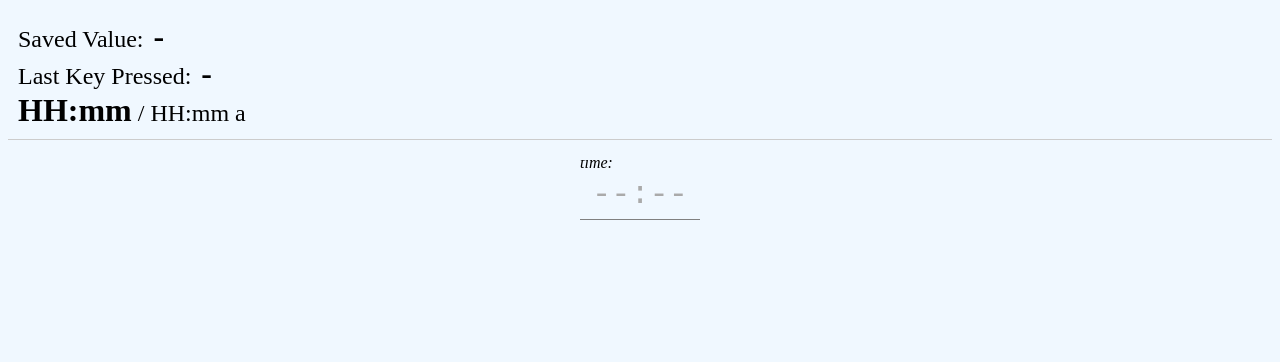
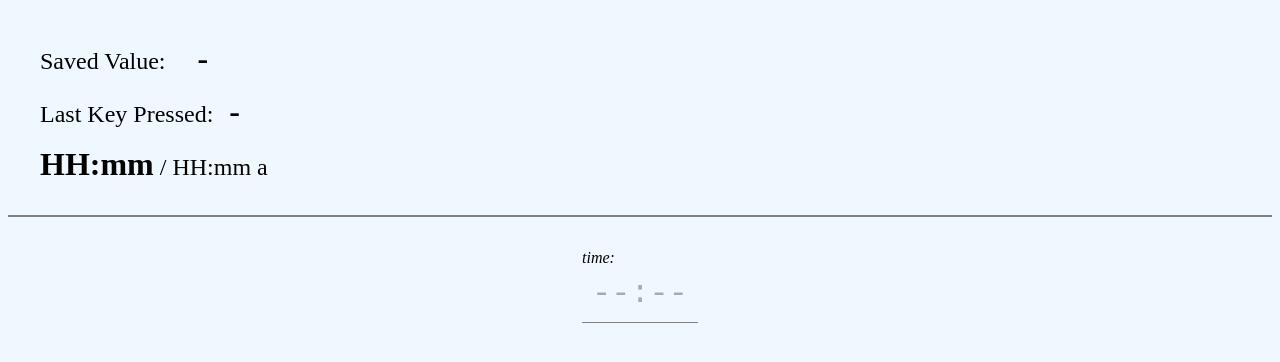
Before and after one commit to TomasRichtr/keyboard-time-input-only, a Vue app: page / in a window 1280 px wide. Shown: the top 362 px of the page. Built offline with nearby package versions, Linux system fonts and the light colour scheme.

Commit message:
build errors fix

```diff
--- a/index.html
+++ b/index.html
@@ -4,7 +4,7 @@
     <meta charset="UTF-8">
     <link rel="icon" href="/favicon.ico">
     <meta name="viewport" content="width=device-width, initial-scale=1.0">
-    <title>Vite App</title>
+    <title>vue-time - demo</title>
   </head>
   <body>
     <div id="app"></div>
--- a/src/App.vue
+++ b/src/App.vue
@@ -21,10 +21,10 @@ header {
   display: flex;
   flex-direction: column;
   justify-content: space-between;
-  margin-bottom: 20px;
-  column-gap: 20px;
-  border-bottom: 1px solid #ccc;
-  padding: 10px;
+  margin-bottom: 2rem;
+  row-gap: 1rem;
+  border-bottom: 2px solid gray;
+  padding: 2rem;
   height: fit-content;
 }
 main {
--- a/src/components/KeyPushTracker.vue
+++ b/src/components/KeyPushTracker.vue
@@ -33,6 +33,6 @@ onUnmounted(() => {
   font-weight: bold;
   font-size: 2rem;
   text-align: center;
-  margin-left: 10px;
+  margin-left: 1rem;
 }
 </style>
--- a/src/components/TimeInput.vue
+++ b/src/components/TimeInput.vue
@@ -1,7 +1,8 @@
 <template>
-  <label class="input-wrapper" :class="{ 'input-wrapper-focus': userInputFocus }">
-    <span class="label">time:</span>
-    <div class="custom-placeholder" v-html="displayPlaceholder" ref="timeInputPlaceholder" />
+  <div>
+    <label class="label">time:</label>
+    <span class="input-wrapper" :class="{ 'input-wrapper-focus': userInputFocus }">
+      <span class="custom-placeholder" v-html="displayPlaceholder" ref="timeInputPlaceholder" />
       <input
         class="monospace-input"
         v-model="userInput"
@@ -9,7 +10,8 @@
         @blur="setAmPm"
         @focus="userInputFocus = true"
       />
-  </label>
+    </span>
+  </div>
 </template>
 
 <script setup lang="ts">
@@ -24,24 +26,20 @@ const { setTimeToSave } = useTimeInput()
 
 const userInput = ref('')
 const userInputFocus = ref(false)
-let previousInput = ''
+const previousInput = ref('')
 
 // Function to validate and format input based on the time format
 const validateAndFormatInput = (input: string) => {
-  if (input.length < previousInput.length) {
-    // User is deleting characters
-    previousInput = input
+  if (input.length < previousInput.value.length) {
+    previousInput.value = input
     return input
   }
 
-  // Remove all non-numeric characters
   const numbersOnly = input.replace(/[^\d]/g, '')
 
-  // Extract hours and minutes
   let hours = numbersOnly.substring(0, 2)
   let minutes = numbersOnly.substring(2, 4)
 
-  // Validate and format hours
   if (hours.length === 2) {
     let maxHours = timeFormat.value === TimeFormat.H24 ? 23 : 12
     hours = Math.min(parseInt(hours) || 0, maxHours)
@@ -49,14 +47,12 @@ const validateAndFormatInput = (input: string) => {
       .padStart(2, '0')
   }
 
-  // Validate and format minutes
   if (minutes.length === 2) {
     minutes = Math.min(parseInt(minutes) || 0, 59)
       .toString()
       .padStart(2, '0')
   }
 
-  // Combine hours and minutes
   let formatted = hours
   if (hours.length === 2 && minutes.length > 0) {
     formatted += `:${minutes}`
@@ -70,7 +66,7 @@ const validateAndFormatInput = (input: string) => {
     }
   }
 
-  previousInput = formatted
+  previousInput.value = formatted
   return formatted
 }
 
@@ -121,36 +117,27 @@ const setAmPm = () => {
 const timeInputPlaceholder = ref<HTMLDivElement>()
 
 const alignInputWidthWithPlaceholder = () => {
-  if (!timeInput.value) return
+  if (!timeInput.value || !timeInputPlaceholder.value) return
 
   timeInput.value.style.width = `${timeInputPlaceholder.value?.clientWidth}px`
+  timeInputPlaceholder.value.style.height = `${timeInput.value?.clientHeight}px`
 }
 </script>
 
 <style scoped>
 .input-wrapper {
   position: relative;
-  height: 50px;
-  padding: 10px 10px 0px 10px;
+  padding: 0.5rem;
   display: flex;
   justify-items: center;
   justify-content: center;
   border-bottom: 1px solid gray;
 }
-.input-wrapper-focus {
-  outline: 2px black;
-}
 
 .monospace-input {
   font-family: 'Courier New', Courier, monospace;
-  height: 50px;
   font-size: 2rem;
-  text-align: left;
-  border-radius: 10px;
   background-color: transparent;
-  top: 0;
-  left: 0;
-  width: 150px;
   border: none;
 }
 .monospace-input:focus {
@@ -161,23 +148,17 @@ const alignInputWidthWithPlaceholder = () => {
 .custom-placeholder {
   position: absolute;
   top: 0;
-  height: 50px;
-  padding-top: 10px;
+  padding-top: 0.5rem;
   font-size: 2rem;
   font-family: 'Courier New', Courier, monospace;
   color: #aaa;
   pointer-events: none;
   white-space: pre; /* Preserve spaces and layout */
-  display: flex;
-  justify-content: center;
-  justify-items: center;
-  align-items: center;
 }
 
 .label {
-  position: absolute;
-  left: 0;
-  top: -5px;
   font-style: italic;
+  text-align: left;
+  width: 100%;
 }
 </style>
--- a/src/components/TimeToSave.vue
+++ b/src/components/TimeToSave.vue
@@ -17,7 +17,7 @@ const { timeToSave } = storeToRefs(useTimeInput())
   font-weight: bold;
   font-size: 2rem;
   text-align: center;
-  margin-left: 10px;
+  margin-left: 2rem;
 }
 .saved-value-label {
   font-size: 1.5rem;
--- a/src/enums/time-format.ts
+++ b/src/enums/time-format.ts
@@ -7,3 +7,8 @@ export enum TimePlaceholder {
   H12 = '--:-- aa',
   H24 = '--:--'
 }
+
+export enum PartOfDay {
+  AM = 'am',
+  PM = 'pm'
+}
--- a/src/store/time-input.ts
+++ b/src/store/time-input.ts
@@ -1,38 +1,27 @@
 import { defineStore, storeToRefs } from 'pinia'
 import { ref } from 'vue'
 import { useTimeFormat } from '@/store/time-format'
-import { TimeFormat } from '@/enums/time-format'
+import { PartOfDay, TimeFormat } from '@/enums/time-format'
 
 export const useTimeInput = defineStore('timeInput', () => {
   const timeToSave = ref('')
   const { timeFormat } = storeToRefs(useTimeFormat())
-  const setTimeToSave = (time12h: string) => {
+  const setTimeToSave = (timeString: string) => {
     if (timeFormat.value === TimeFormat.H24) {
-      timeToSave.value = time12h
+      timeToSave.value = timeString
       return
     }
-    // Extract hours, minutes and the AM/PM indicator
-    const [time, modifier] = time12h.split(' ')
+
+    const [time, modifier] = timeString.split(' ')
     let [hours, minutes]: number[] | string[] = time.split(':')
 
-    // Convert string hours and minutes to numbers
     hours = parseInt(hours, 10)
     minutes = parseInt(minutes, 10)
 
-    // Handle midnight
-    if (hours === 12) {
-      hours = 0
-    }
+    if (hours === 12) hours = 0
+    if (modifier?.toLowerCase() === PartOfDay.PM) hours = hours + 12
+    if (hours < 10) hours = '0' + hours
 
-    // Convert to 24-hour time if it's PM
-    if (modifier?.toLowerCase() === 'pm') {
-      hours = hours + 12
-    }
-
-    // Ensure hours are two digits
-    if (hours < 10) {
-      hours = '0' + hours
-    }
     if (!hours || !minutes) {
       timeToSave.value = ''
       return
```
Lines whose indentation alone changed are shown as unchanged.
